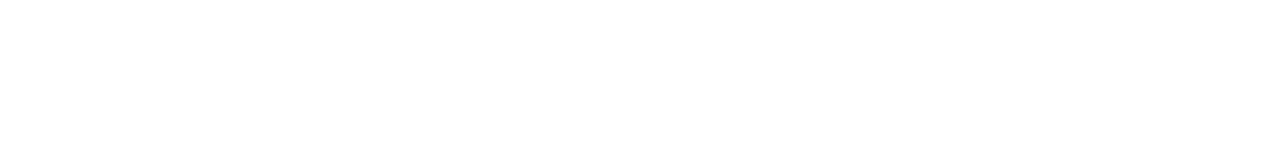
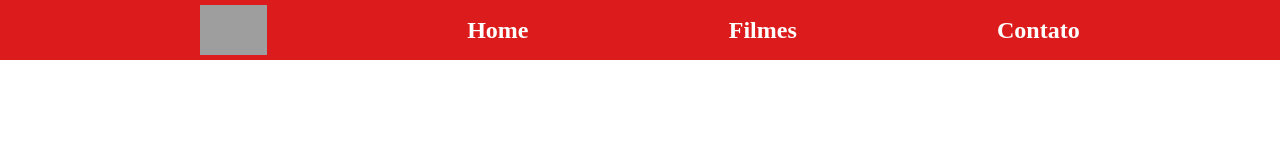
Before and after one commit to anabemorita/bayer-aula6, a plain HTML site: page index.html in a window 1280 px wide. Drawn offline with Linux system fonts and the light colour scheme; grey boxes are pictures that could not be loaded.

Commit message:
Criar barra de navegacao

```diff
--- a/index.html
+++ b/index.html
@@ -4,9 +4,15 @@
     <meta charset="UTF-8">
     <meta http-equiv="X-UA-Compatible" content="IE=edge">
     <meta name="viewport" content="width=device-width, initial-scale=1.0">
-    <title>Document</title>
+    <link rel="stylesheet" href="style.css">
+    <title>Filmes</title>
 </head>
 <body>
-
+    <nav>
+        <img src="https://icons.iconarchive.com/icons/designbolts/free-multimedia/1024/Clapper-icon.png" alt="imagem de uma claquete">
+        <a href="">Home</a>
+        <a href="">Filmes</a>
+        <a href="">Contato</a>
+    </nav>
 </body>
 </html>
--- /dev/null
+++ b/style.css
@@ -0,0 +1,25 @@
+nav {
+    align-items: center;
+    background-color: rgb(220, 28, 28);
+    display: flex;
+    height: 60px;
+    justify-content: space-evenly;
+}
+
+nav img {
+    height: 50px;
+}
+
+nav a {
+    color: white;
+    font-size: 18pt;
+    font-weight: bold;
+    text-decoration: none;
+}
+
+body {
+    margin: 0;
+    /* margin: 50px 100px; primeiro valor é em cima e embaixo o segundo para os lados
+    margin: 50px 100px 200px;  primeiro valor é em cima, o segundo para os lados e o último para baixo
+    margin: 50px 100px 200px 400px; primeiro valor é em cima, o segundo para a direita, o terceiro para baixo e o último para esquerda */
+}
```
